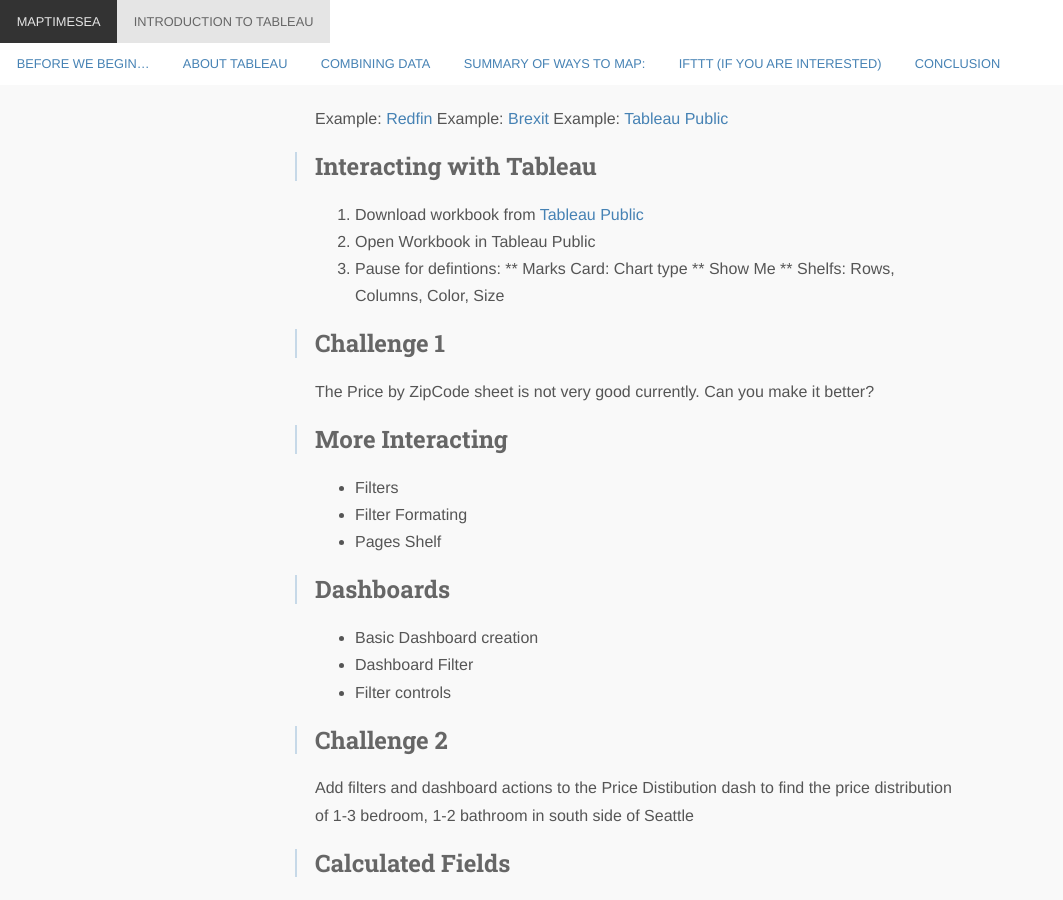
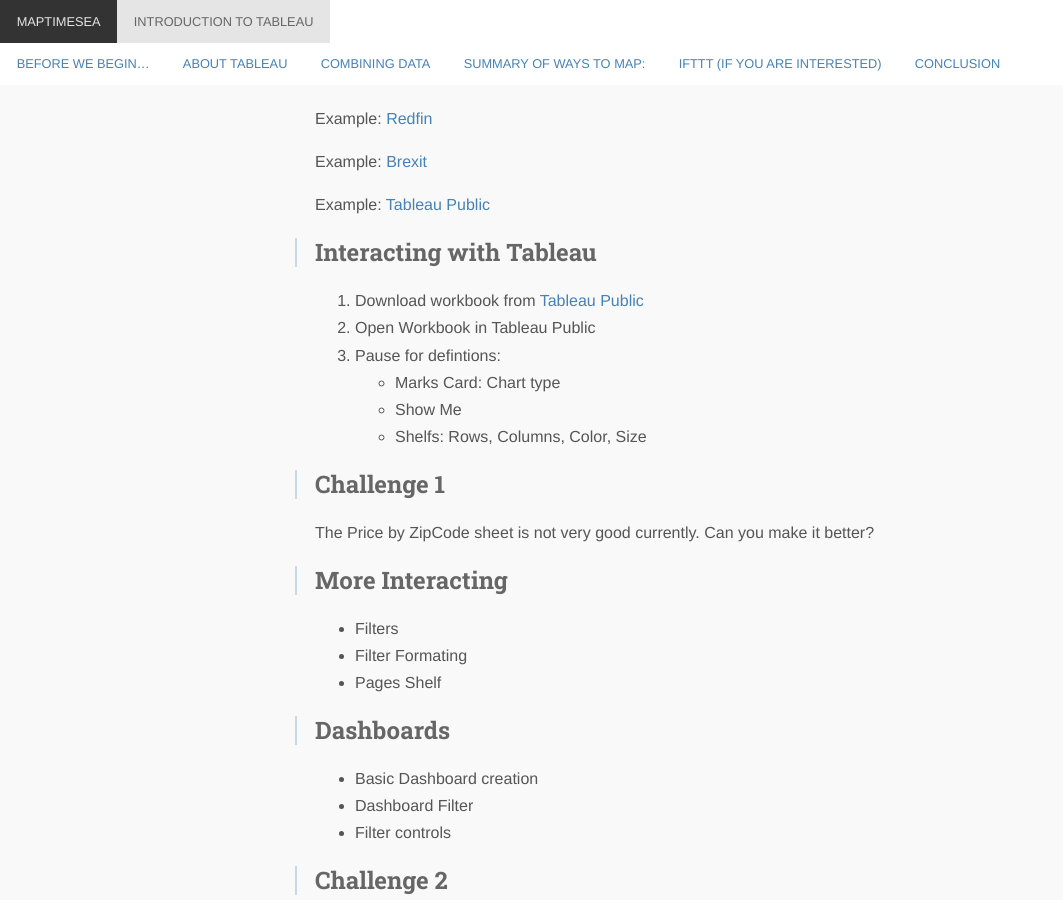
Before and after one commit to MaptimeSEA/maptimesea.github.io, a Jekyll site: the page built from _posts/2017-03-01-tableau.markdown, in a window 1280 px wide and 900 px high, scrolled down 510 px. Shown: the whole window, without its empty margins (0-1063 px from the left). Built offline with Jekyll 4.4.1, drawn with Linux system fonts in a browser that asks for light colours; nearby versions of some CDN libraries; Markdown is read by kramdown in place of the engine named in the settings.

Commit message:
Fixed some formatting things

```diff
--- a/_posts/2017-03-01-tableau.markdown
+++ b/_posts/2017-03-01-tableau.markdown
@@ -18,16 +18,18 @@
 Tableau is a data visualization program.
 
 Example: [Redfin](https://www.redfin.com/blog/data-center)
+
 Example: [Brexit](https://public.tableau.com/profile/solbrigm#!/vizhome/BrexitResults/EUReferendumResults)
+
 Example: [Tableau Public](https://public.tableau.com/profile/solbrigm#!/vizhome/kagglehousing/DashboardAction)
 
 ## Interacting with Tableau
 1. Download workbook from [Tableau Public](https://public.tableau.com/profile/solbrigm#!/vizhome/kagglehousing/DashboardAction)
 2. Open Workbook in Tableau Public
 3. Pause for defintions:
-** Marks Card: Chart type
-** Show Me
-** Shelfs: Rows, Columns, Color, Size
+    * Marks Card: Chart type
+    * Show Me
+    * Shelfs: Rows, Columns, Color, Size
 
 ## Challenge 1
 The Price by ZipCode sheet is not very good currently. Can you make it better?
```
